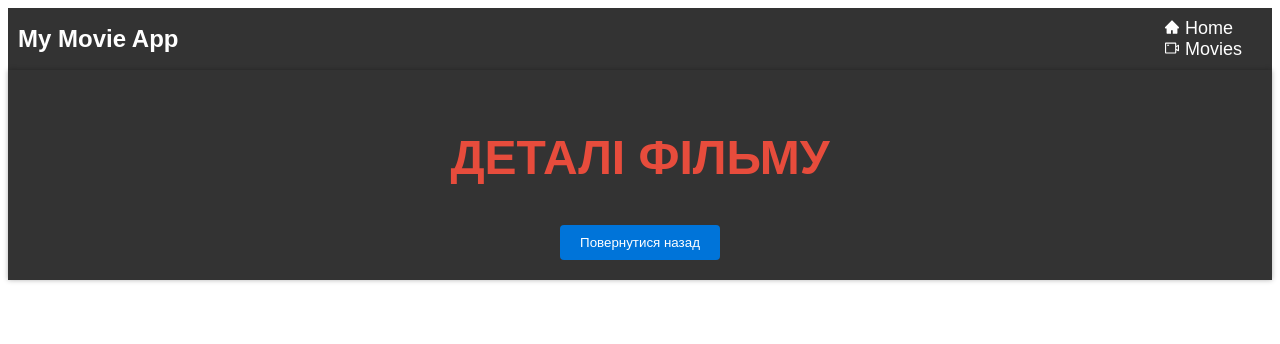
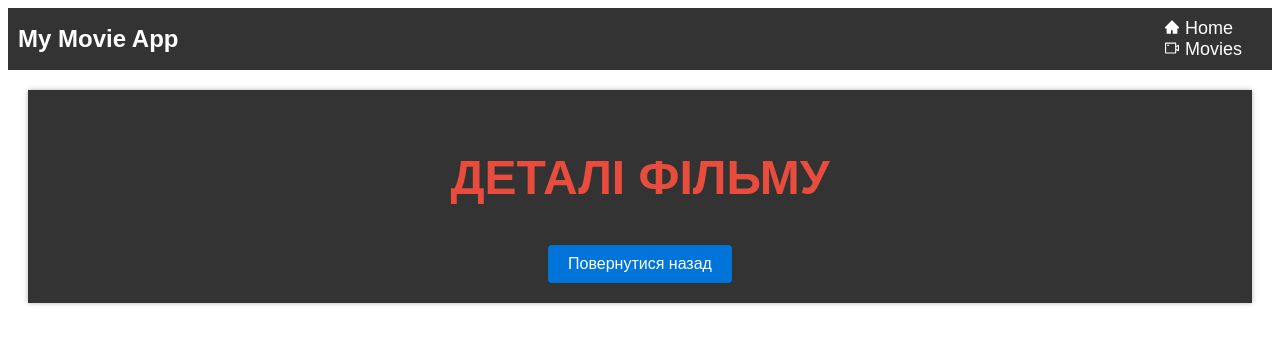
Before and after one commit to arhip14/goit-react-hw-05-movies, a React (Create React App) app: page /goit-react-hw-05-movies/movies/1 in a window 1280 px wide. Shown: the top 344 px of the page. Built offline with nearby package versions, Linux system fonts and the light colour scheme; no server answers.

Commit message:
add new styles, commit-10

```diff
--- a/src/components/MovieDetails.jsx
+++ b/src/components/MovieDetails.jsx
@@ -2,7 +2,6 @@ import React, { useState, useEffect } from 'react';
 import styled from 'styled-components';
 import { useParams, Link } from 'react-router-dom';
 import { getMovieDetails } from './api';
-
 
 const MovieDetailsContainer = styled.div`
   text-align: center;
@@ -11,6 +10,11 @@ const MovieDetailsContainer = styled.div`
   padding: 20px;
   box-shadow: 0 0 5px rgba(0, 0, 0, 0.3);
   font-family: 'Arial', sans-serif;
+  margin: 20px;
+
+  @media (max-width: 768px) {
+    padding: 10px;
+  }
 `;
 
 const Title = styled.h2`
@@ -19,12 +23,22 @@ const Title = styled.h2`
   text-transform: uppercase;
   color: #e74c3c;
   animation: fadeIn 1s ease-in-out;
+
+  @media (max-width: 768px) {
+    font-size: 36px;
+  }
 `;
 
 const MovieInfo = styled.div`
   display: flex;
   justify-content: center;
   align-items: center;
+  flex-wrap: wrap;
+
+  @media (max-width: 768px) {
+    flex-direction: column;
+    align-items: flex-start;
+  }
 `;
 
 const MoviePoster = styled.img`
@@ -33,10 +47,24 @@ const MoviePoster = styled.img`
   border: 1px solid #ccc;
   box-shadow: 0 0 5px rgba(0, 0, 0, 0.3);
   animation: fadeIn 1s ease-in-out;
+
+  @media (max-width: 768px) {
+    max-width: 100%;
+    margin-right: 0;
+    margin-bottom: 20px;
+  }
 `;
 
 const MovieDescription = styled.div`
   text-align: left;
+  flex: 1;
+  margin-top: 20px;
+  padding-left: 20px;
+
+  @media (max-width: 768px) {
+    width: 100%;
+    padding-left: 0;
+  }
 `;
 
 const MovieTitle = styled.h3`
@@ -44,8 +72,13 @@ const MovieTitle = styled.h3`
   font-weight: bold;
   color: #0074d9;
   margin-top: 0;
+
+  @media (max-width: 768px) {
+    font-size: 28px;
+  }
 `;
-const BackButton = styled.button`
+
+const BackButton = styled(Link)`
   padding: 10px 20px;
   background-color: #0074d9;
   color: white;
@@ -56,6 +89,10 @@ const BackButton = styled.button`
   text-decoration: none;
   margin-top: 20px;
   display: inline-block;
+
+  &:hover {
+    background-color: #0056b3;
+  }
 `;
 
 const MovieDetails = () => {
@@ -79,9 +116,7 @@ const MovieDetails = () => {
     <MovieDetailsContainer>
       <Title>Деталі фільму</Title>
 
-      <Link to="/" style={{ textDecoration: 'none' }}>
-        <BackButton>Повернутися назад</BackButton>
-      </Link>
+      <BackButton to="/">Повернутися назад</BackButton>
       {movieDetails && (
         <MovieInfo>
           <MoviePoster
--- a/src/components/Movies.jsx
+++ b/src/components/Movies.jsx
@@ -1,5 +1,5 @@
 import React, { useState } from 'react';
-import styled from 'styled-components';
+import styled, { css } from 'styled-components';
 import { Link } from 'react-router-dom';
 import { searchMovies } from './api';
 import { toast } from 'react-toastify';
@@ -14,6 +14,23 @@ const Title = styled.h2`
   color: #fff;
 `;
 
+const responsiveStyles = css`
+  @media (max-width: 576px) {
+    width: 100%;
+    margin-bottom: 10px;
+  }
+
+  @media (min-width: 577px) and (max-width: 992px) {
+    width: calc(50% - 20px);
+    margin-bottom: 10px;
+  }
+
+  @media (min-width: 993px) {
+    width: calc(33.33% - 20px);
+    margin-bottom: 20px;
+  }
+`;
+
 const SearchBar = styled.input`
   width: 300px;
   padding: 10px;
@@ -21,6 +38,8 @@ const SearchBar = styled.input`
   border-radius: 4px;
   margin-right: 10px;
   font-family: 'Arial', sans-serif;
+
+  ${responsiveStyles}
 `;
 
 const SearchButton = styled.button`
@@ -31,6 +50,8 @@ const SearchButton = styled.button`
   border-radius: 4px;
   cursor: pointer;
   font-family: 'Arial', sans-serif;
+
+  ${responsiveStyles}
 `;
 
 const BackButton = styled(Link)`
@@ -48,6 +69,8 @@ const BackButton = styled(Link)`
   &:hover {
     background-color: #ff5733;
   }
+
+  ${responsiveStyles}
 `;
 
 const MovieContainer = styled.div`
@@ -55,15 +78,16 @@ const MovieContainer = styled.div`
   flex-wrap: wrap;
   justify-content: space-between;
   margin-top: 20px;
+  ${responsiveStyles}
 `;
 
 const MovieItem = styled.div`
-  width: calc(33.33% - 20px);
-  margin-bottom: 20px;
   background-color: #f0f0f0;
   padding: 10px;
   box-shadow: 0 0 5px rgba(0, 0, 0, 0.3);
   transition: transform 0.3s ease;
+
+  ${responsiveStyles}
 
   &:hover {
     transform: scale(1.05);
```
